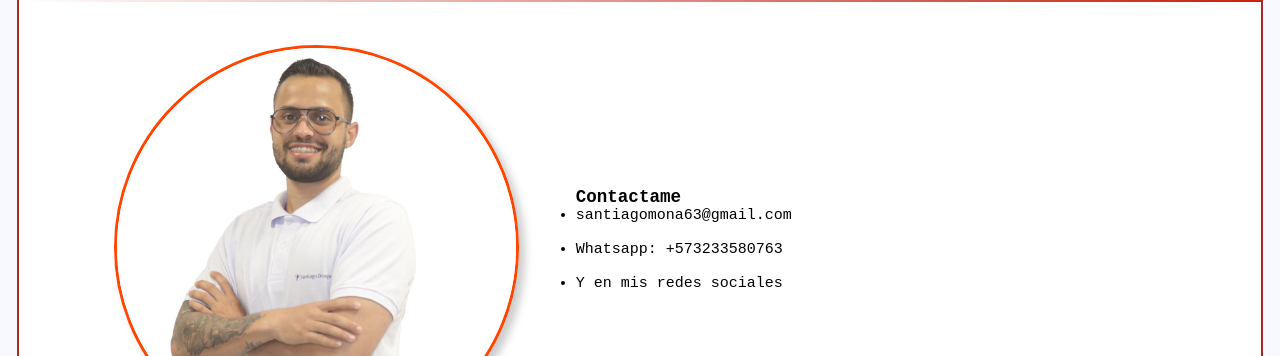
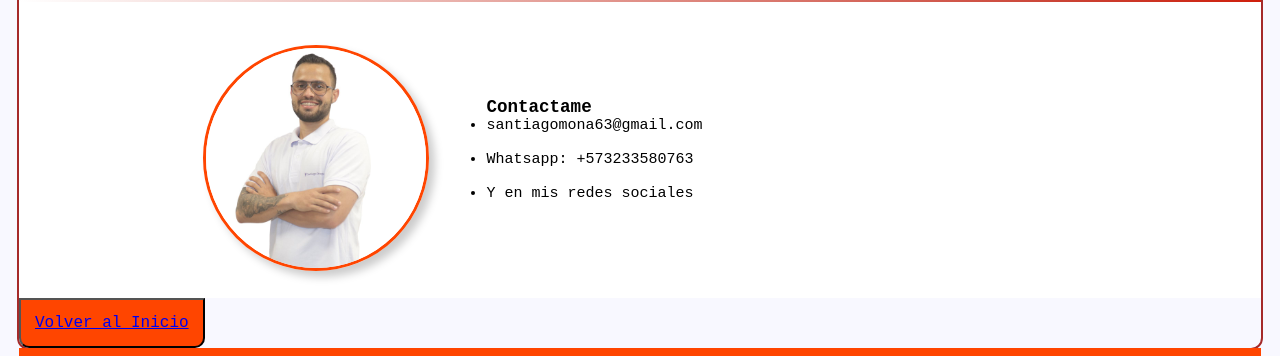
Before and after one commit to Saomann1508/proyecto_html_css, a plain HTML site: page Contactame.html in a window 1280 px wide. Shown: the part 188-544 px from the top of the page. Drawn offline with Linux system fonts and the light colour scheme.

Commit message:
cree el button de vover a la pagina principal, pero me falta algo de diseño.

```diff
--- a/Contactame.html
+++ b/Contactame.html
@@ -56,6 +56,12 @@
     </section>
   </div>
 
+  <div>
+    <button>
+        <a href="Index.HTML">Volver al Inicio</a>
+    </button>
+</div>
+
   <footer>
     <label>&copysr; Desarrollado por SAOM | Todos los derechos reservados 2023</label>
     <a href="https://www.facebook.com/saomann?mibextid=LQQJ4d"><img src="./assets/imgs/images/facebook.png"
--- a/assets/css/my-project-styles.css
+++ b/assets/css/my-project-styles.css
@@ -112,7 +112,7 @@ nav > ul > li > a {
 }
 
 .card_info img {
-    width: 33%;
+    width: 22%;
     border-radius: 50%;
     margin-block-start: 26px;
     margin-block-end: 10px;
@@ -120,6 +120,7 @@ nav > ul > li > a {
     margin-inline-start: 26px;
     border: 3px solid orangered;
     box-shadow: 6px 6px 8px #ccc;
+    float: left; width: 220px;
 }
 
 .card_info article {
@@ -127,6 +128,28 @@ nav > ul > li > a {
     width: 51%;
     font-size: 15px;
     font-family: monospace;
+}
+
+button {
+    background: orangered;
+    color: black;
+    padding: 14px;
+    border-bottom-left-radius: 10px;
+    border-bottom-right-radius: 10px;
+    text-align: center;
+    font-size: 16px;
+    font-family: monospace;
+    font-weight: initial;
+    float: center;
+}
+
+button label {
+    float: left;
+    margin-block-start: 16px;
+    margin-inline-start: 130px;
+    font-size: 17px;
+    color: white;
+    font-weight: 600;
 }
 
 footer {
```
Also changed, not shown: Experiencia-academica.html (+6 -0 lines), Experiencia-profesional.html (+6 -0 lines).
